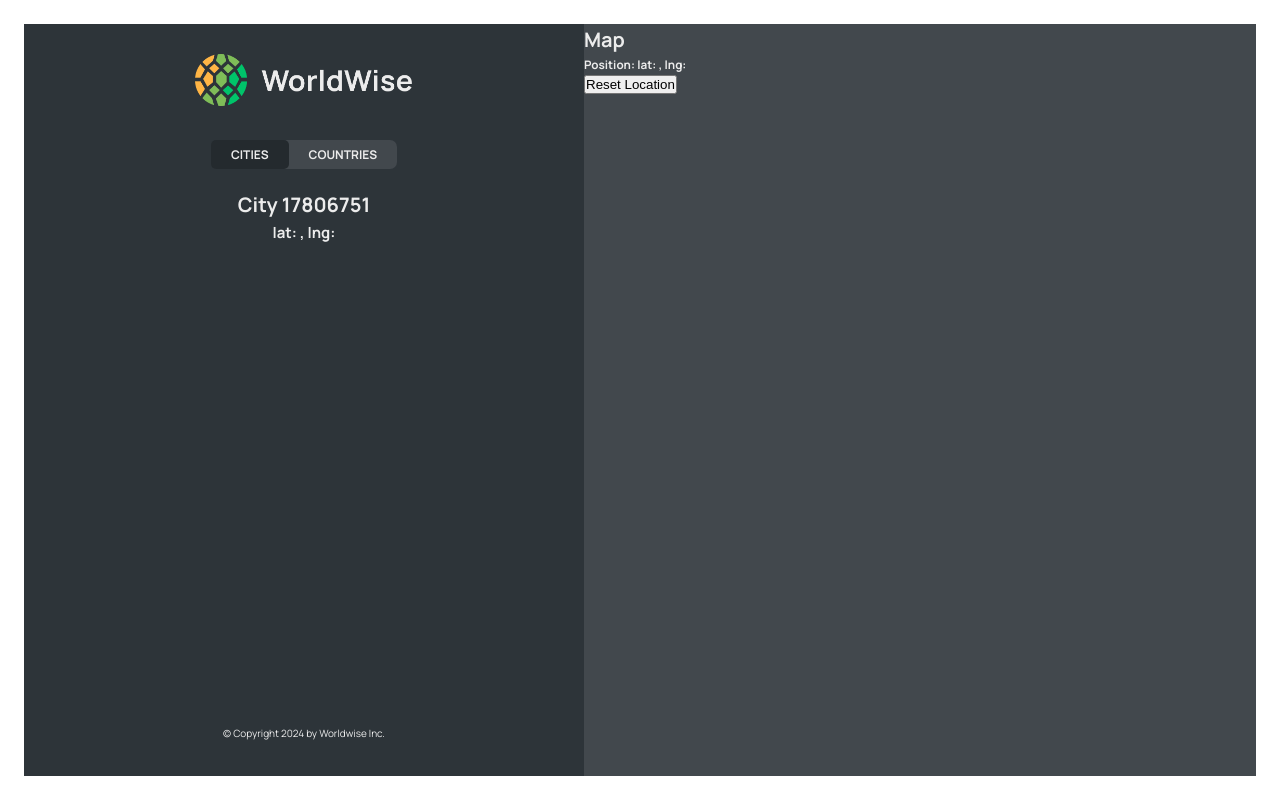
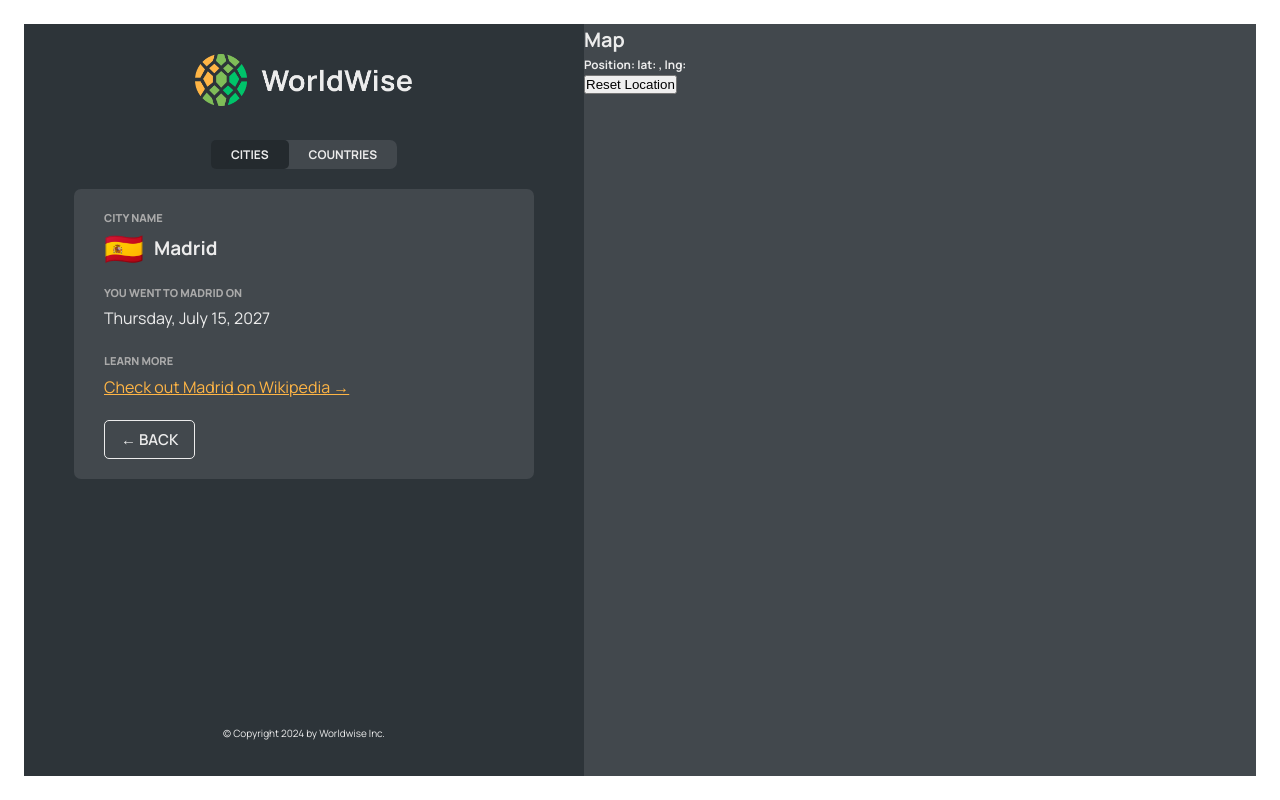
Before and after one commit to BaGorK/worldwise, a React (Vite) app: page /app/cities/17806751 in a window 1280 px wide. Built offline with nearby package versions, Linux system fonts and the light colour scheme; data requests are answered from the project's data file; the HTML template or start-up script is replaced by a standard one.

Commit message:
Finishing the City View

```diff
--- /dev/null
+++ b/src/components/ButtonBack.jsx
@@ -0,0 +1,19 @@
+import { useNavigate } from 'react-router-dom';
+import Button from './Button';
+
+function ButtonBack() {
+  const navigate = useNavigate();
+  return (
+    <Button
+      type='back'
+      onClick={(e) => {
+        e.preventDefault();
+        navigate(-1);
+      }}
+    >
+      &larr; Back
+    </Button>
+  );
+}
+
+export default ButtonBack;
--- a/src/components/City.jsx
+++ b/src/components/City.jsx
@@ -1,6 +1,9 @@
-import { useParams, useSearchParams } from 'react-router-dom';
+import { useParams } from 'react-router-dom';
 import styles from './City.module.css';
-import { useEffect, useState } from 'react';
+import { useEffect } from 'react';
+import { useCities } from '../contexts/CitiesContext';
+import Spinner from './Spinner';
+import ButtonBack from './ButtonBack';
 
 const formatDate = (date) =>
   new Intl.DateTimeFormat('en', {
@@ -10,79 +13,55 @@
     weekday: 'long',
   }).format(new Date(date));
 
-const BASE_URL = 'http://localhost:9000';
-
 function City() {
-  const [cities, setCities] = useState([]);
   const { id } = useParams(); // { id: 342904 };
-
-  const [searchParams, setSearchParams] = useSearchParams();
-  const lat = searchParams.get('lat');
-  const lng = searchParams.get('lng');
+  const { currentCity, getCity, isLoading } = useCities();
 
   useEffect(() => {
-    const fetchCities = async () => {
-      const res = await fetch(`${BASE_URL}/cities`);
-      const data = await res.json();
-      setCities(data);
-    };
+    getCity(id);
+  }, [id]);
 
-    fetchCities();
-  }, []);
+  if (isLoading) return <Spinner />;
 
-  // TEMP DATA
-  // const currentCity = {
-  //   cityName: 'Lisbon',
-  //   emoji: '🇵🇹',
-  //   date: '2027-10-31T15:59:59.138Z',
-  //   notes: 'My favorite city so far!',
-  // };
-
-  // const { cityName, emoji, date, notes } = currentCity;
+  const { cityName, emoji, date, notes } = currentCity;
 
   return (
-    <>
-      <h1>City {id}</h1>
-      <h2>
-        lat: {lat}, lng: {lng}
-      </h2>
-    </>
+    <div className={styles.city}>
+      <div className={styles.row}>
+        <h6>City name</h6>
+        <h3>
+          <span>{emoji}</span> {cityName}
+        </h3>
+      </div>
+
+      <div className={styles.row}>
+        <h6>You went to {cityName} on</h6>
+        <p>{formatDate(date || null)}</p>
+      </div>
+
+      {notes && (
+        <div className={styles.row}>
+          <h6>Your notes</h6>
+          <p>{notes}</p>
+        </div>
+      )}
+
+      <div className={styles.row}>
+        <h6>Learn more</h6>
+        <a
+          href={`https://en.wikipedia.org/wiki/${cityName}`}
+          target='_blank'
+          rel='noreferrer'
+        >
+          Check out {cityName} on Wikipedia &rarr;
+        </a>
+      </div>
+
+      <div>
+        <ButtonBack />
+      </div>
+    </div>
   );
-  // return (
-  //   <div className={styles.city}>
-  //     <div className={styles.row}>
-  //       <h6>City name</h6>
-  //       <h3>
-  //         <span>{emoji}</span> {cityName}
-  //       </h3>
-  //     </div>
-
-  //     <div className={styles.row}>
-  //       <h6>You went to {cityName} on</h6>
-  //       <p>{formatDate(date || null)}</p>
-  //     </div>
-
-  //     {notes && (
-  //       <div className={styles.row}>
-  //         <h6>Your notes</h6>
-  //         <p>{notes}</p>
-  //       </div>
-  //     )}
-
-  //     <div className={styles.row}>
-  //       <h6>Learn more</h6>
-  //       <a
-  //         href={`https://en.wikipedia.org/wiki/${cityName}`}
-  //         target='_blank'
-  //         rel='noreferrer'
-  //       >
-  //         Check out {cityName} on Wikipedia &rarr;
-  //       </a>
-  //     </div>
-
-  //     <div>{/* <ButtonBack /> */}</div>
-  //   </div>
-  // );
 }
 
 export default City;
--- a/src/components/CityItem.jsx
+++ b/src/components/CityItem.jsx
@@ -1,6 +1,7 @@
 /* eslint-disable react/prop-types */
 import { Link } from 'react-router-dom';
 import styles from './CityItem.module.css';
+import { useCities } from '../contexts/CitiesContext';
 
 const formatDate = (date) =>
   new Intl.DateTimeFormat('en', {
@@ -11,12 +12,16 @@
 
 function CityItem({ city }) {
   const { cityName, emoji, date, id, position } = city;
+  const { currentCity } = useCities();
+  console.log(currentCity);
 
   return (
     <li>
       <Link
         to={`${id}?lat=${position.lat}&lng=${position.lng}`}
-        className={styles.cityItem}
+        className={`${styles.cityItem} ${
+          currentCity.id === id ? styles['cityItem--active'] : ''
+        }`}
       >
         <span className={styles.emoji}>{emoji}</span>
         <span className={styles.name}>{cityName}</span>
--- a/src/components/Form.jsx
+++ b/src/components/Form.jsx
@@ -4,7 +4,7 @@
 
 import styles from './Form.module.css';
 import Button from './Button';
-import { useNavigate } from 'react-router-dom';
+import ButtonBack from './ButtonBack';
 
 export function convertToEmoji(countryCode) {
   const codePoints = countryCode
@@ -19,8 +19,6 @@
   // const [country, setCountry] = useState('');
   const [date, setDate] = useState(new Date());
   const [notes, setNotes] = useState('');
-
-  const navigate = useNavigate();
 
   return (
     <form className={styles.form}>
@@ -54,15 +52,7 @@
 
       <div className={styles.buttons}>
         <Button type='primary'>Add</Button>
-        <Button
-          onClick={(e) => {
-            e.preventDefault();
-            navigate(-1);
-          }}
-          type='back'
-        >
-          &larr; Back
-        </Button>
+        <ButtonBack />
       </div>
     </form>
   );
--- a/src/contexts/CitiesContext.jsx
+++ b/src/contexts/CitiesContext.jsx
@@ -8,6 +8,7 @@
 function CitiesProvider({ children }) {
   const [cities, setCities] = useState([]);
   const [isLoading, setIsLoading] = useState(false);
+  const [currentCity, setCurrentCity] = useState({});
 
   useEffect(() => {
     async function fetchCities() {
@@ -26,8 +27,21 @@
     fetchCities();
   }, []);
 
+  const getCity = async (id) => {
+    try {
+      setIsLoading(true);
+      const res = await fetch(`${BASE_URL}/cities/${id}`);
+      const data = await res.json();
+      setCurrentCity(data);
+    } catch (err) {
+      console.log('There was an error fetching the data: ', err);
+    } finally {
+      setIsLoading(false);
+    }
+  };
+
   return (
-    <CitiesContext.Provider value={{ cities, isLoading }}>
+    <CitiesContext.Provider value={{ cities, isLoading, currentCity, getCity }}>
       {children}
     </CitiesContext.Provider>
   );
```
